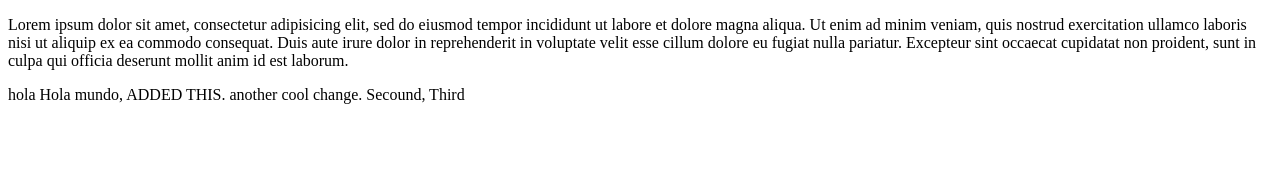
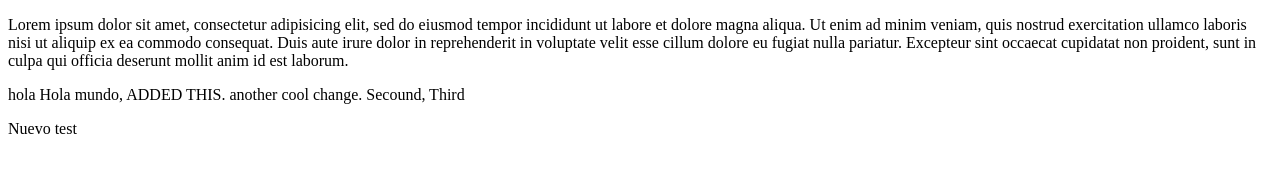
Before and after one commit to elonM33/node-todo-api, a website: page index.html in a window 1280 px wide. Drawn offline with Linux system fonts and the light colour scheme.

Commit message:
updated from gitHub
This was updated on GitHub

```diff
--- a/index.html
+++ b/index.html
@@ -8,5 +8,6 @@
     <p>Lorem ipsum dolor sit amet, consectetur adipisicing elit, sed do eiusmod tempor incididunt ut labore et dolore magna aliqua. Ut enim ad minim veniam, quis nostrud exercitation ullamco laboris nisi ut aliquip ex ea commodo consequat. Duis aute irure dolor in reprehenderit in voluptate velit esse cillum dolore eu fugiat nulla pariatur. Excepteur sint occaecat cupidatat non proident, sunt in culpa qui officia deserunt mollit anim id est laborum.</p>
     <span>hola</span>
     <span>Hola mundo, ADDED THIS. another cool change. Secound, Third</span>
+    <p>Nuevo test</p>
   </body>
 </html>
```
